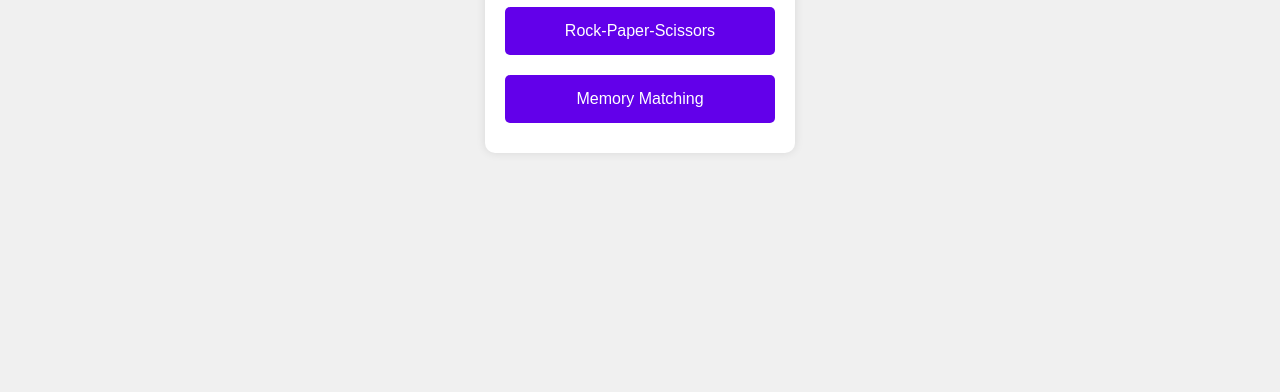
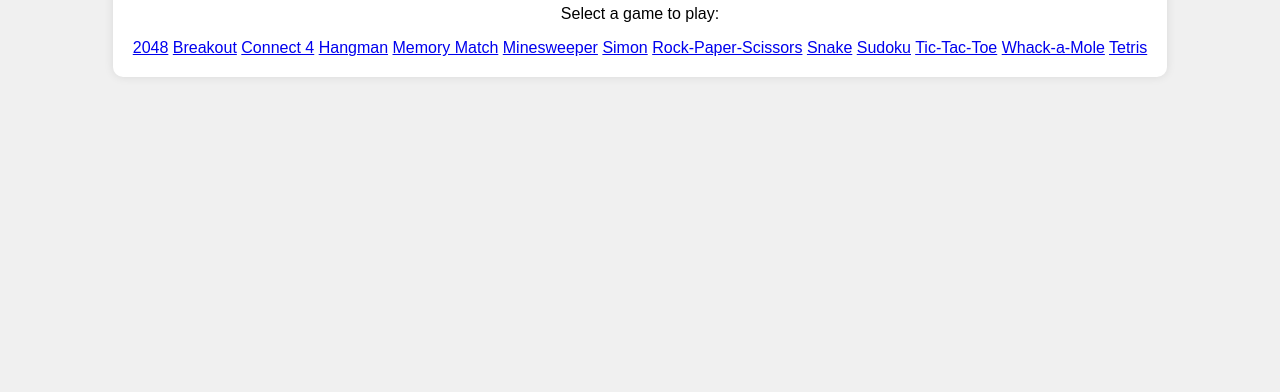
Before and after one commit to esair2515/Offline_Games, a plain HTML site: page index.html in a window 1280 px wide. Shown: the part 408-800 px from the top of the page. Drawn offline with Linux system fonts and the light colour scheme.

Commit message:
Update index.html

```diff
--- a/index.html
+++ b/index.html
@@ -9,10 +9,22 @@
 <body>
     <div class="container">
         <h1>Offline Game App</h1>
-        <div class="menu">
-            <a href="tic-tac-toe/index.html" class="game-button">Tic-Tac-Toe</a>
-            <a href="rock-paper-scissors/index.html" class="game-button">Rock-Paper-Scissors</a>
-            <a href="memory-matching/index.html" class="game-button">Memory Matching</a>
+        <p>Select a game to play:</p>
+        <div class="games-list">
+            <a href="2048/index.html">2048</a>
+            <a href="breakout/index.html">Breakout</a>
+            <a href="connect4/index.html">Connect 4</a>
+            <a href="hangman/index.html">Hangman</a>
+            <a href="memorymatch/index.html">Memory Match</a>
+            <a href="minesweeper/index.html">Minesweeper</a>
+            <a href="simon/index.html">Simon</a>
+            <a href="rockpaperscissors/index.html">Rock-Paper-Scissors</a>
+            <a href="snake/index.html">Snake</a>
+            <a href="sudoku/index.html">Sudoku</a>
+            <a href="tictactoe/index.html">Tic-Tac-Toe</a>
+            <a href="whackamole/index.html">Whack-a-Mole</a>
+            <a href="tetris/index.html">Tetris</a>
+            <!-- Add links to any new games here -->
         </div>
     </div>
 </body>
```
